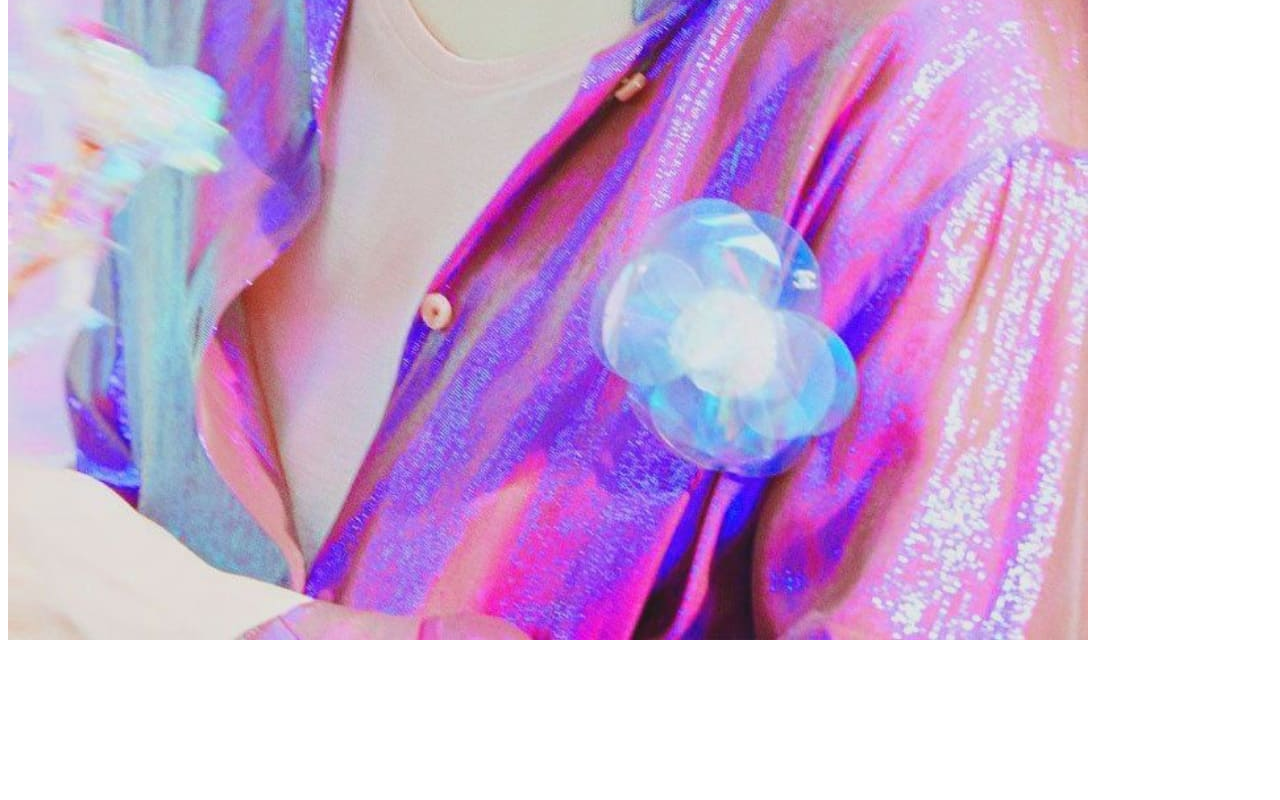
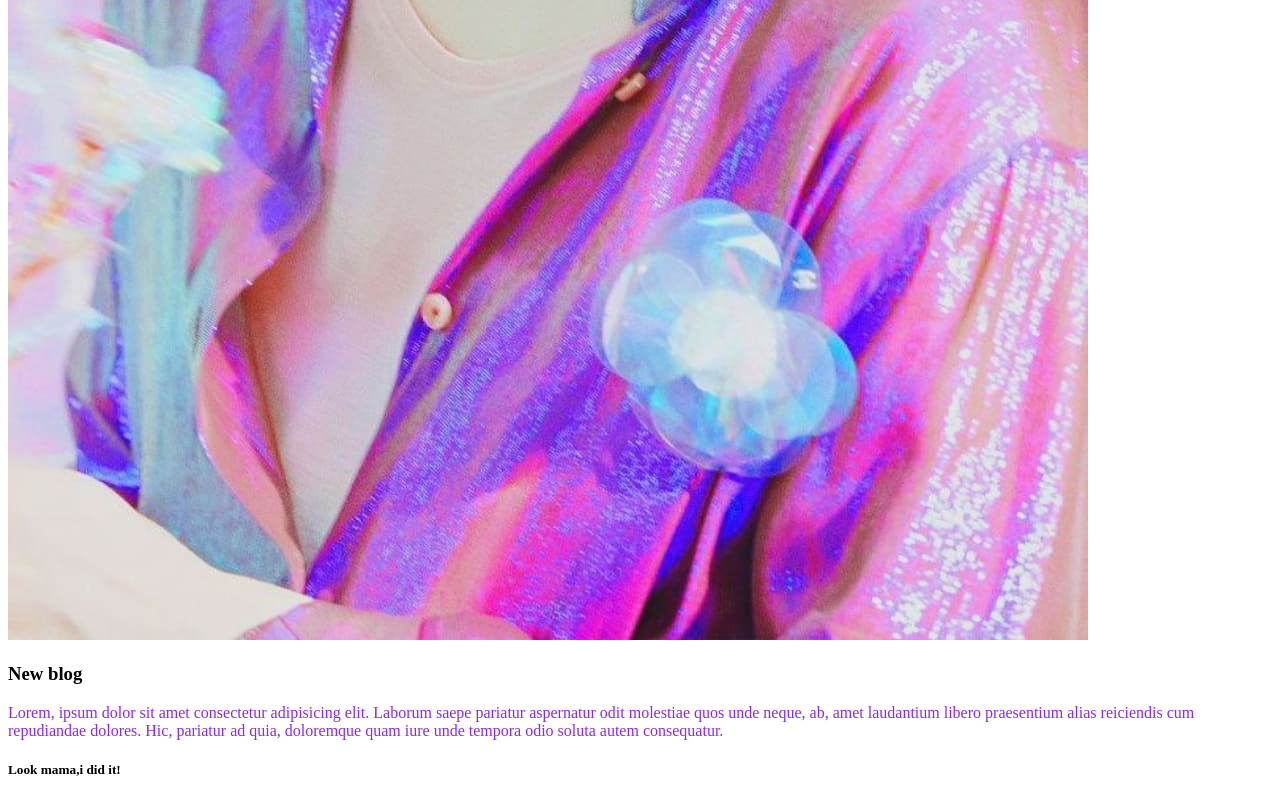
Before and after one commit to SinthiaIshrat/my-final-test-repo, a plain HTML site: page index.html in a window 1280 px wide. Shown: the part 3227-4027 px from the top of the page. Before the commit the page ends 3879 px from the top, so only its background shows below. Drawn offline with Linux system fonts and the light colour scheme.

Commit message:
added something

```diff
--- a/index.html
+++ b/index.html
@@ -12,7 +12,23 @@
     <h3>Now I can use and create and store code in github</h3>
     <img src="pics/agusd.jpg">
     <img src="pics/suga1.jpg">
-
+    <h3>New blog</h3>
+    <p>Lorem, ipsum dolor
+        sit amet consectetur
+        adipisicing elit.
+         Laborum saepe
+         pariatur aspernatur
+          odit molestiae quos
+          unde neque,
+          ab, amet laudantium
+          libero praesentium
+          alias reiciendis cum
+          repudiandae dolores.
+           Hic, pariatur ad quia, doloremque
+           quam iure unde tempora
+           odio soluta autem
+           consequatur.</p>
+           <h5>Look mama,i did it!</h5>
 
 </body>
 </html>
```
